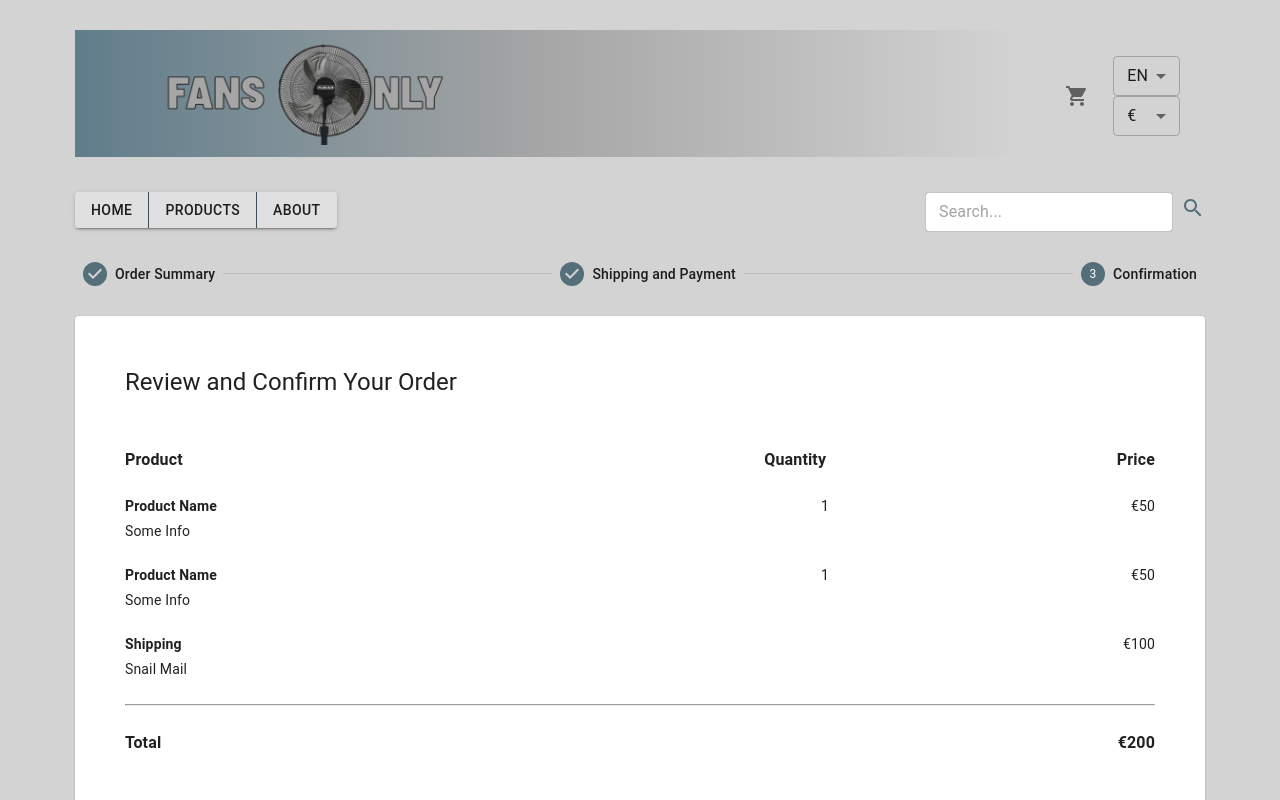
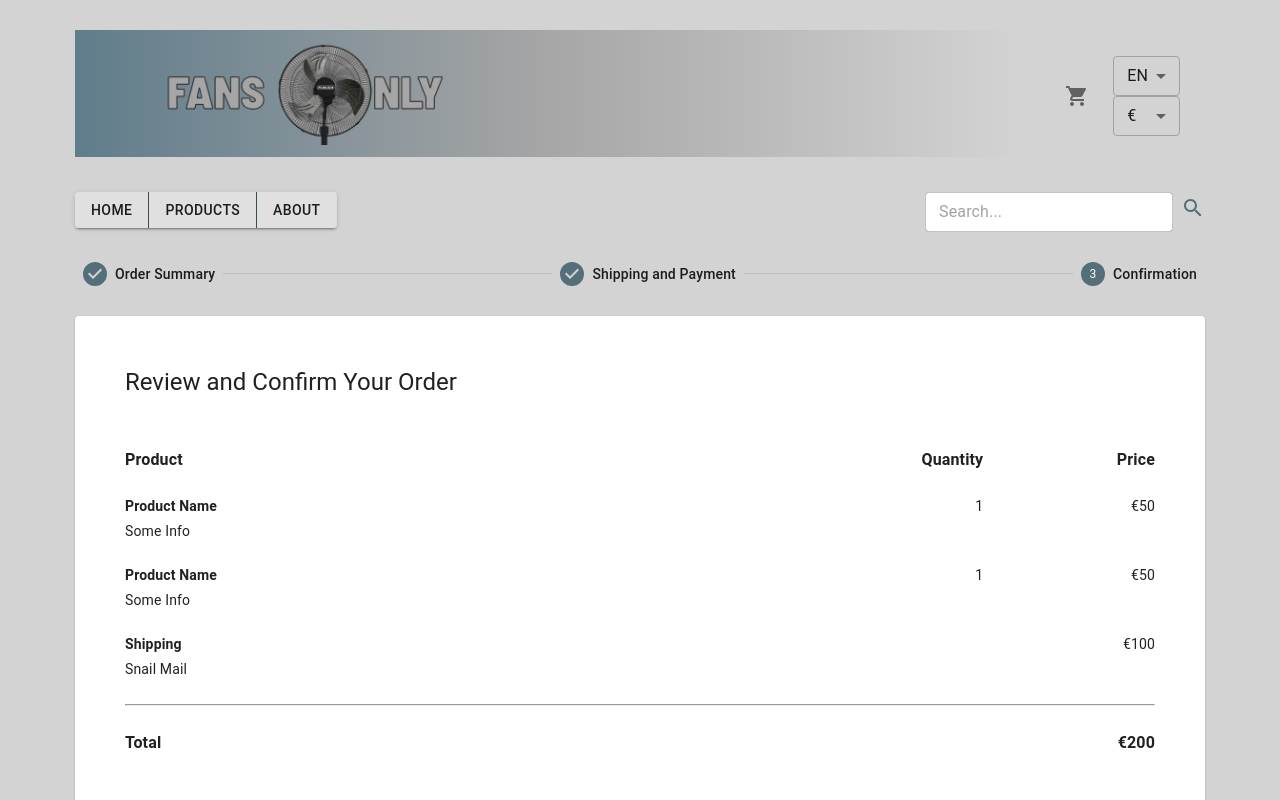
Before and after one commit to VeeHalonen/ux-prototype, a React (Create React App) app: page /order-confirmation in a window 1280 px wide. Shown: the top 800 px of the page. Built offline with nearby package versions, Linux system fonts and the light colour scheme.

Commit message:
Fix data row alignment issues

```diff
--- a/src/components/SimpleDataRow.jsx
+++ b/src/components/SimpleDataRow.jsx
@@ -4,18 +4,20 @@ const SimpleDataRow = ({ name, price, quantity, extraInfo }) => {
   const style = {};
   return (
     <Grid container item justifyContent="space-between">
-      <Grid item>
+      <Grid item xs={8}>
         <Typography gutterBottom style={{ fontWeight: "bold" }} variant="body2">
           {name}
         </Typography>
         {extraInfo && <Typography variant="body2">{extraInfo}</Typography>}
       </Grid>
-      <Grid item></Grid>
-      <Grid item>
-        <Typography variant="body2">{quantity || ""}</Typography>
+      <Grid item xs={2}>
+        <Typography variant="body2" align="right">
+          {quantity || ""}
+        </Typography>
       </Grid>
-      <Grid item>
-        <Typography variant="body2" style={style}>
+      <Grid item xs={1}></Grid>
+      <Grid item xs={1}>
+        <Typography variant="body2" style={style} align="right">
           €{price}
         </Typography>
       </Grid>
--- a/src/components/SimpleDataRowTitle.jsx
+++ b/src/components/SimpleDataRowTitle.jsx
@@ -4,15 +4,19 @@ const SimpleDataRowTitle = () => {
   const style = { fontWeight: "bold" };
   return (
     <Grid container item justifyContent="space-between">
-      <Grid item>
+      <Grid item xs={8}>
         <Typography style={style}>Product</Typography>
       </Grid>
-      <Grid item></Grid>
-      <Grid item>
-        <Typography style={style}>Quantity</Typography>
+      <Grid item xs={2}>
+        <Typography style={style} align="right">
+          Quantity
+        </Typography>
       </Grid>
-      <Grid item>
-        <Typography style={style}>Price</Typography>
+      <Grid item xs={1}></Grid>
+      <Grid item xs={1}>
+        <Typography style={style} align="right">
+          Price
+        </Typography>
       </Grid>
     </Grid>
   );
```
